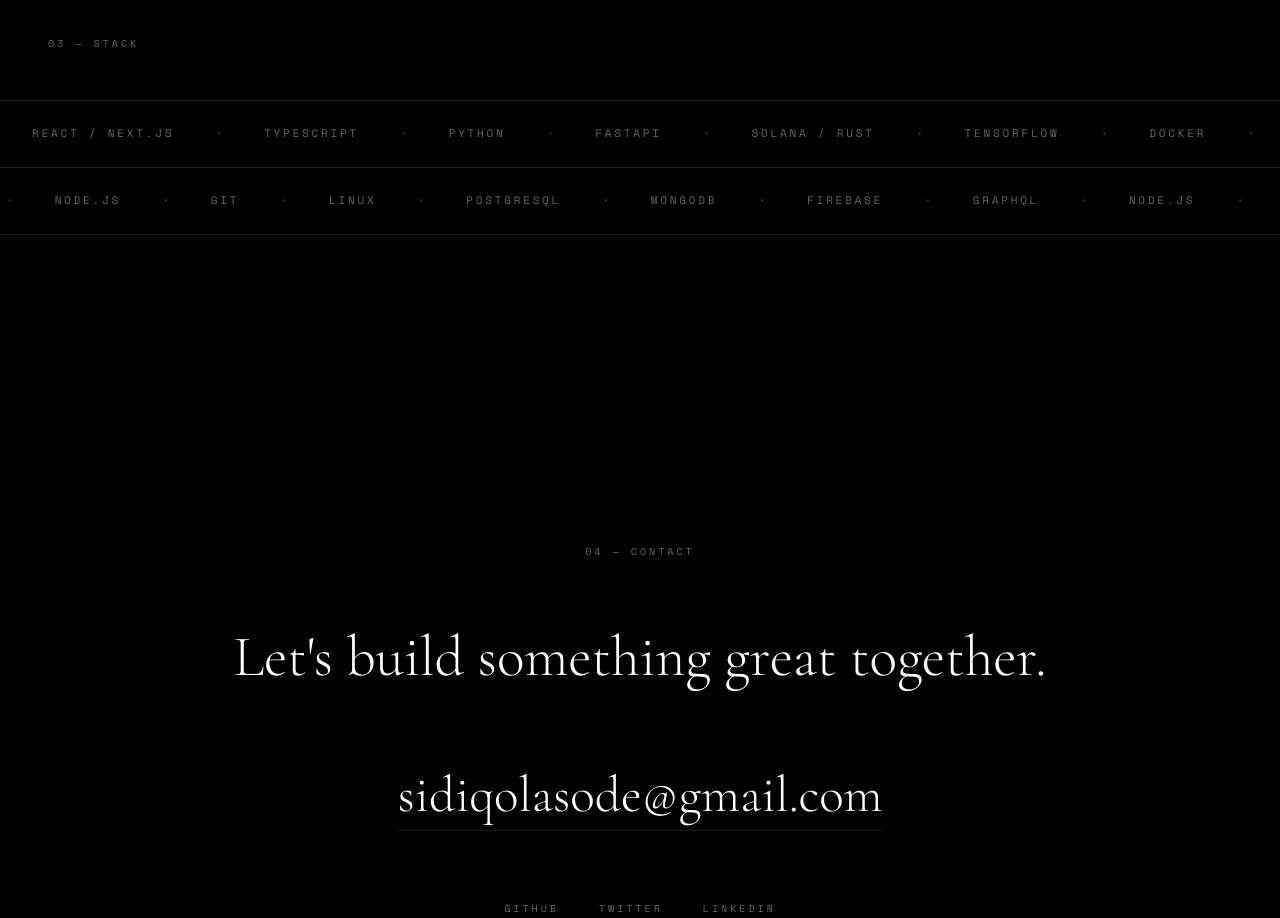
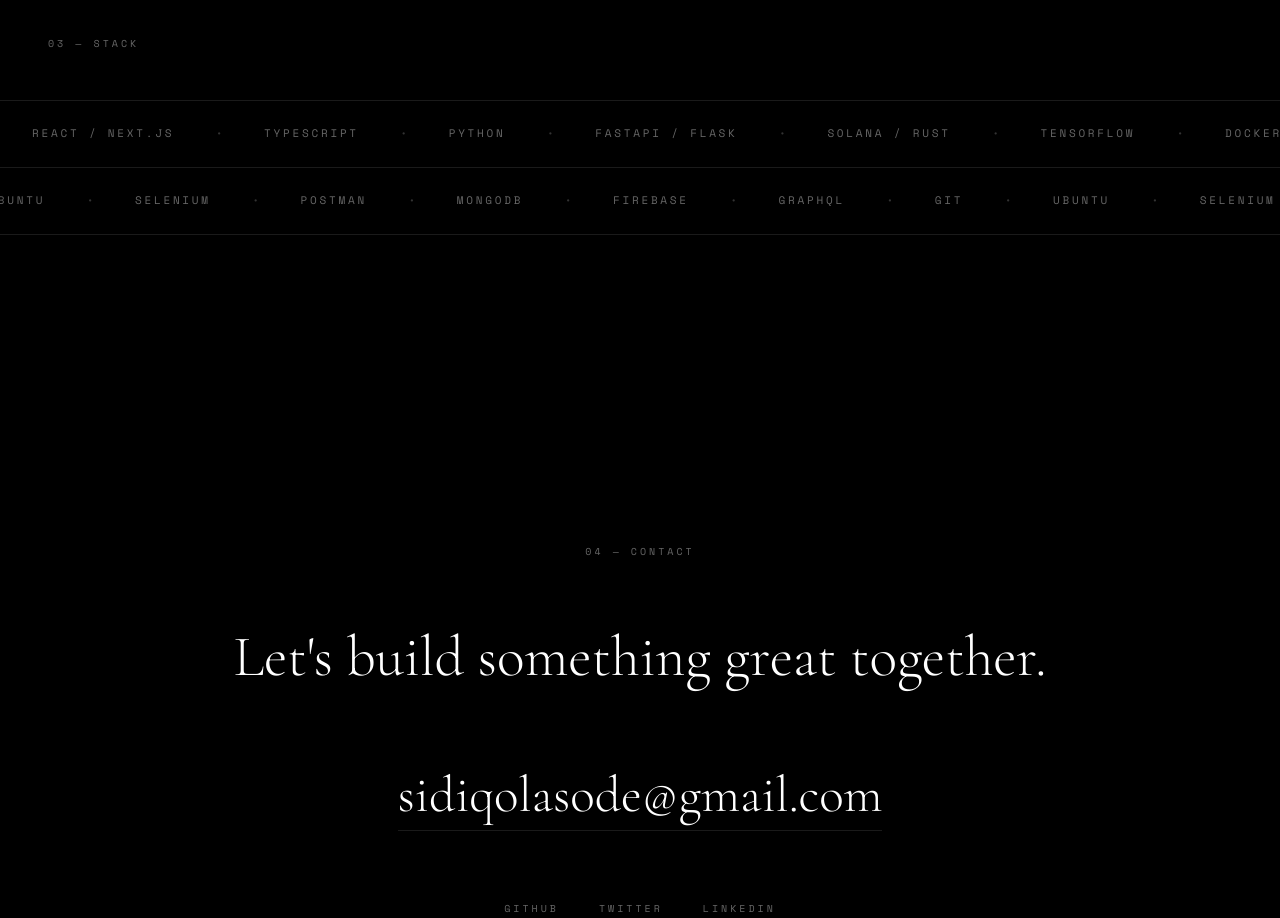
Before and after one commit to sidiq20/my-portfolio, a Next.js app: page / in a window 1280 px wide. Shown: the part 3320-4238 px from the top of the page. Built offline with nearby package versions, Linux system fonts and the light colour scheme.

Commit message:
about to change some thinsg

```diff
--- a/src/data/portfolio.ts
+++ b/src/data/portfolio.ts
@@ -61,7 +61,7 @@ export const stack = [
   "React / Next.js",
   "TypeScript",
   "Python",
-  "FastAPI",
+  "FastAPI / Flask",
   "Solana / Rust",
   "TensorFlow",
   "Docker",
@@ -69,9 +69,10 @@ export const stack = [
   "MongoDB",
   "Firebase",
   "GraphQL",
-  "Node.js",
   "Git",
-  "Linux",
+  "Ubuntu",
+  "Selenium",
+  "Postman"
 ];
 
 export const about = {
```
